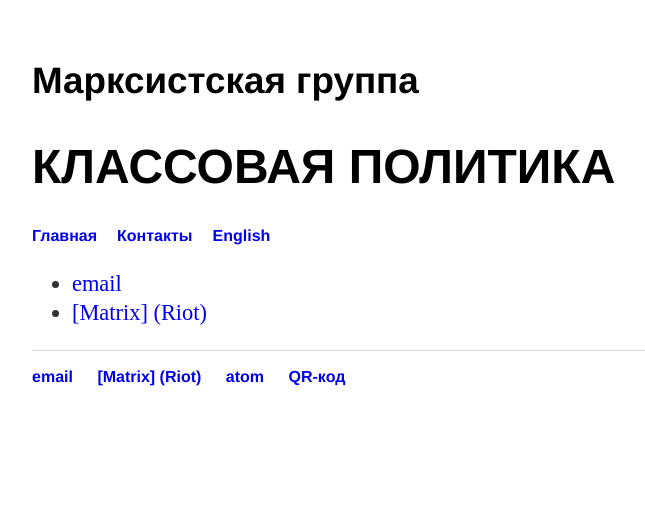
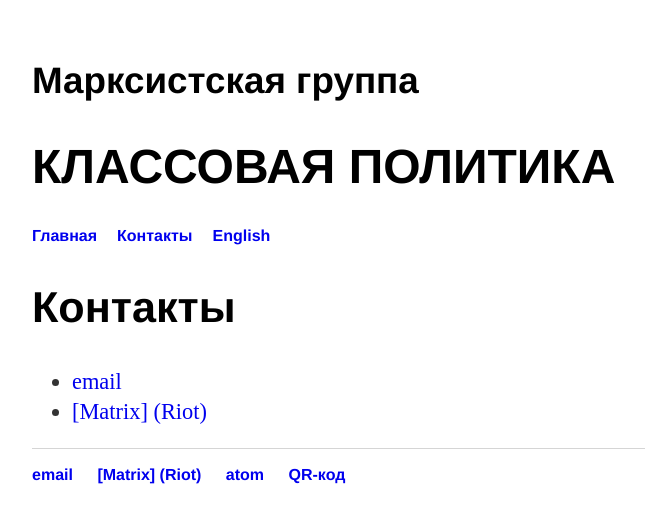
Before and after one commit to mgkp/mgkp.github.io, a Jekyll site: the page built from contacts.html, in a window 1280 px wide. Shown: the top 523 px of the page, without its empty margins (160-805 px from the left). Built offline with Jekyll 4.4.1, drawn with Linux system fonts in a browser that asks for light colours.

Commit message:
contacts header

```diff
--- a/contacts.html
+++ b/contacts.html
@@ -3,7 +3,8 @@ layout: default
 title: Марксистская группа "КЛАССОВАЯ ПОЛИТИКА"
 sidebar: false
 ---
-   <ul>
-     <li><a href="mailto:periodico.trabajadores@gmail.com">email</a></li>
-     <li><a href="https://matrix.to/#/@noneimportant:matrix.org">[Matrix] (Riot)</a></li>
-   </ul>
+<h2>Контакты</h2>
+<ul>
+  <li><a href="mailto:periodico.trabajadores@gmail.com">email</a></li>
+  <li><a href="https://matrix.to/#/@noneimportant:matrix.org">[Matrix] (Riot)</a></li>
+</ul>
```
